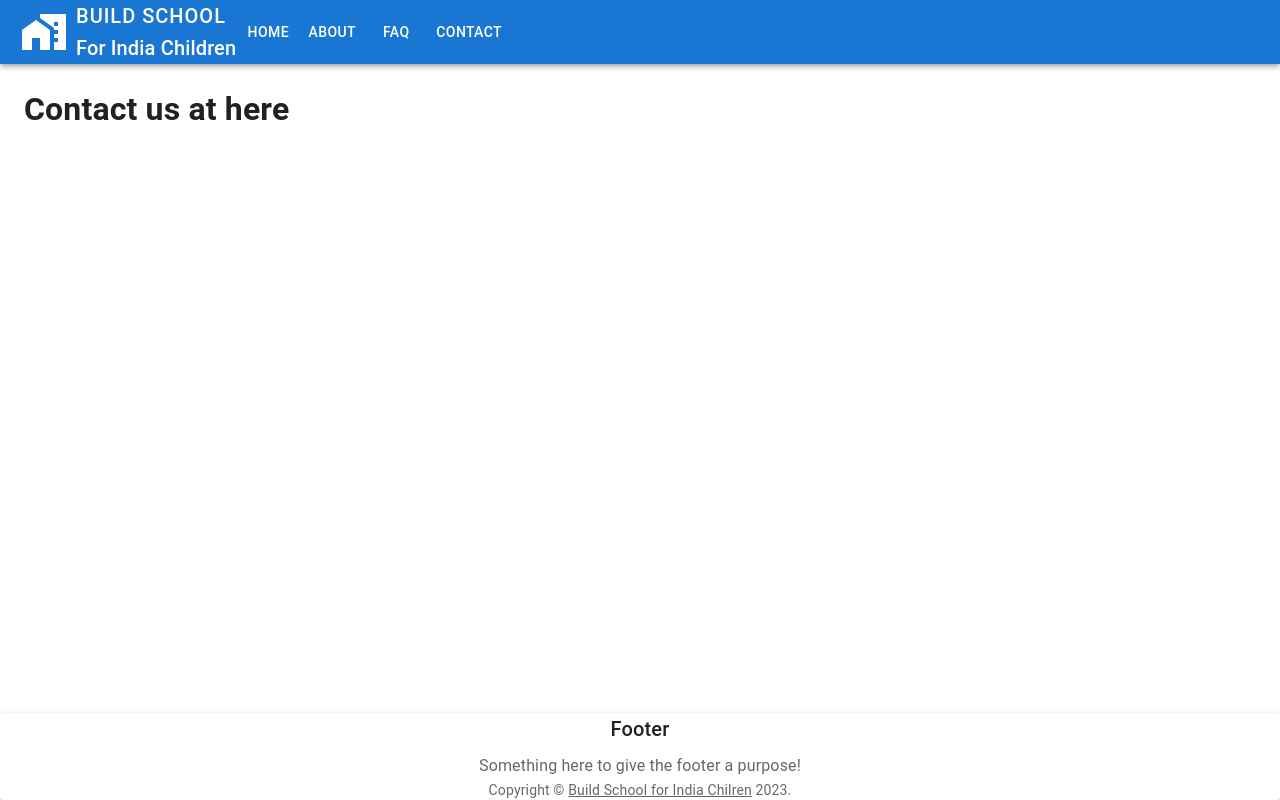
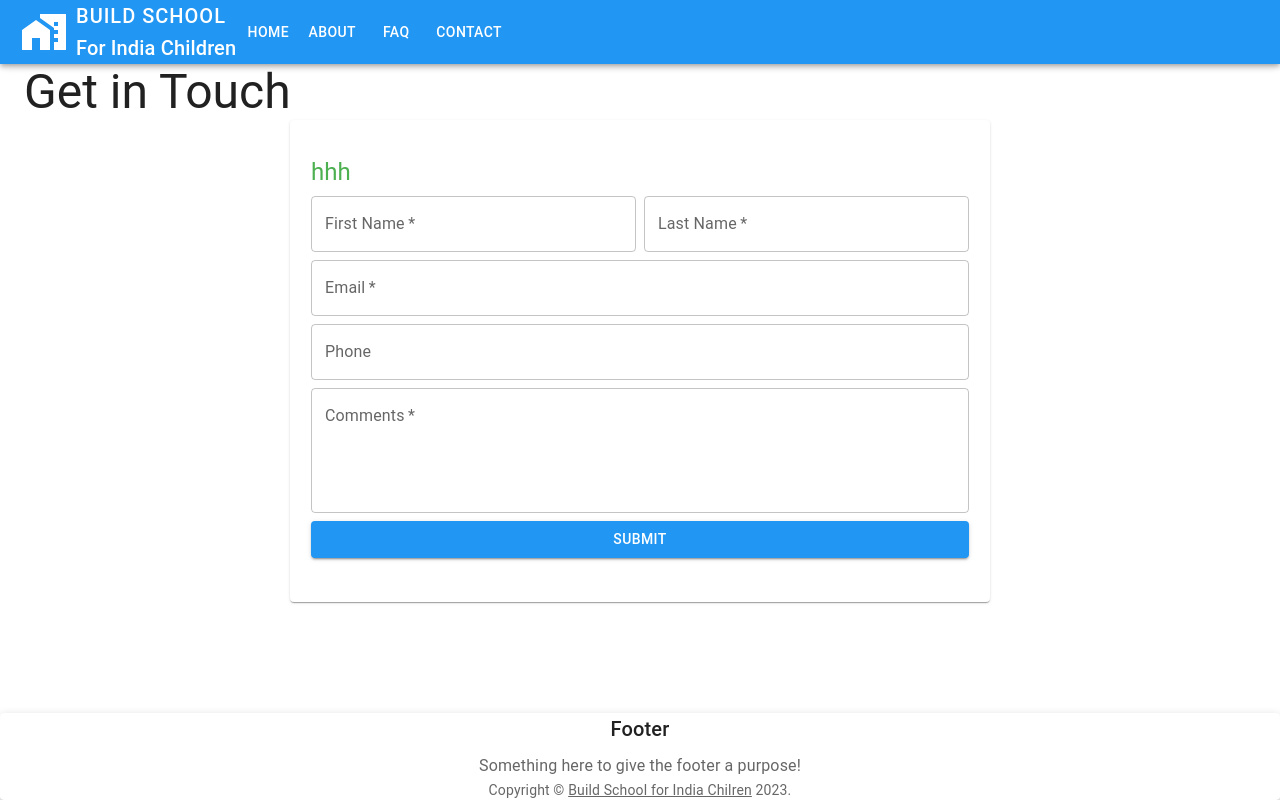
Before and after one commit to ipraisethelord/for-india-children, a React (Vite) app: page /Contact in a window 1280 px wide. Built offline with nearby package versions, Linux system fonts and the light colour scheme.

Commit message:
add contact form and set up submit form

```diff
--- a/package.json
+++ b/package.json
@@ -9,11 +9,13 @@
     "preview": "vite preview"
   },
   "dependencies": {
+    "@emailjs/browser": "^3.11.0",
     "@emotion/react": "^11.10.6",
     "@emotion/styled": "^11.10.6",
     "@fontsource/roboto": "^4.5.8",
     "@mui/icons-material": "^5.11.16",
     "@mui/material": "^5.11.16",
+    "dotenv": "^16.0.3",
     "localforage": "^1.10.0",
     "match-sorter": "^6.3.1",
     "react": "^18.2.0",
--- a/src/App.jsx
+++ b/src/App.jsx
@@ -3,7 +3,7 @@ import reactLogo from './assets/react.svg'
 import viteLogo from '/vite.svg'
 //import './App.css'
 import React from 'react';
-import { ThemeProvider, createTheme } from '@mui/material/styles';
+
 // import Container from './components/reusable/Container';
 // import Box from '@mui/material/Box';
 // import Home from './components/pages/Home';
@@ -12,36 +12,18 @@ import { ThemeProvider, createTheme } from '@mui/material/styles';
 // import Contact from './components/pages/Contact';
 // import { BrowserRouter as Router, Routes, Route } from 'react-router-dom';
 import Router from './components/reusable/Router';
-import CssBaseline from "@mui/material/CssBaseline";
-
 
 function App() {
-  // const [count, setCount] = useState(0)
-  const theme = createTheme({
-components: {
-  MuiTypography: {
-    variants: [
-      {
-        props: { variant: "body2",},
-        style: { fontsize: 12,
-                  color:"crimson"}
-      },
-      {
-        props: { variant: "body3",},
-        style: { fontsize: 10,
-                  color:"cornflowerblue"},
-      },
-    ]
-  }
+
+  return (
+    <Router />
+
+  )
 }
 
-  });
-
-  return (
-    <ThemeProvider theme={theme}>
-     <CssBaseline />
-    <Router />
-      {/* <Router>
+export default App
+//<button onClick={() => setCount((count) => count + 1)}>ount is {count}</button>
+ {/* <Router>
           <Routes>
             <Route path='/' element={<Container><Box sx={{ display: 'flex' }} ><Home/></Box></Container>} />
             <Route path='/About' element={<Container><About /></Container>} />
@@ -50,12 +32,3 @@ components: {
           </Routes>
         </Router>
        */}
-    </ThemeProvider>
-
-
-
-  )
-}
-
-export default App
-//<button onClick={() => setCount((count) => count + 1)}>ount is {count}</button>
--- a/src/components/pages/Contact.jsx
+++ b/src/components/pages/Contact.jsx
@@ -1,7 +1,133 @@
-import React from "react";
+import React, {useState,  useRef  } from "react";
+import Grid from "@mui/material/Grid";
+import TextField from "@mui/material/TextField";
+import Button from "@mui/material/Button";
+import Card from "@mui/material/Card";
+import CardContent from "@mui/material/CardContent";
+import Typography from "@mui/material/Typography";
 
+import emailjs from '@emailjs/browser';
+import dotenv from 'dotenv';
+dotenv.config();
 function Contact() {
-    return ( <h1>Contact us at here</h1> );
+
+  const [toSend, setToSend] = useState({
+    first_name: '',
+    last_name: '',
+    phone: '',
+    message: '',
+    user_email: '',
+  });
+  const [msg, setMsg]= useState("hhh");
+  const form = useRef();
+
+  const handleChange = (e) => {
+    setToSend({ ...toSend, [e.target.name]: e.target.value});
+  };
+  const sendEmail = (e) => {
+    e.preventDefault();
+
+    emailjs.sendForm(process.env.REACT_APP_SERVICE_ID, process.env.REACT_APP_TEMPLATE_ID, form.current, process.env.REACT_APP_USER_ID)
+      .then((result) => {
+          console.log(result.text);
+          setMsg("Your form has been submitted!")
+      }, (error) => {
+          console.log(error.text);
+      });
+  };
+  return (
+    <>
+     <Typography variant="h3">Get in Touch</Typography>
+      <Grid>
+        <Card style={{ maxWidth: 700, padding: "20px 5px", margin: "0 auto" }}>
+          <CardContent >
+            <Typography gutterBottom variant="h5" color="success.main">
+              {msg}
+            </Typography>
+
+            <form ref={form} onSubmit={sendEmail}>
+              <Grid container spacing={1}>
+                <Grid xs={12} sm={6} item>
+                  <TextField
+                    placeholder="Enter first name"
+                    name='first_name'
+                    label="First Name"
+                    variant="outlined"
+                    value={toSend.first_name}
+                    onChange={handleChange}
+                    fullWidth
+                    required
+                  />
+                </Grid>
+                <Grid xs={12} sm={6} item>
+                  <TextField
+                    placeholder="Enter last name"
+                    name='last_name'
+                    label="Last Name"
+                    variant="outlined"
+                    value={toSend.last_name}
+                    onChange={handleChange}
+                    fullWidth
+                    required
+                  />
+                </Grid>
+                <Grid item xs={12}>
+                  <TextField
+                    type="email"
+                    placeholder="Enter email"
+                    name='user_email'
+                    label="Email"
+                    variant="outlined"
+                    value={toSend.user_email}
+                    onChange={handleChange}
+                    fullWidth
+                    required
+                  />
+                </Grid>
+                <Grid item xs={12}>
+                  <TextField
+                    type="number"
+                    name='phone'
+                    placeholder="Enter phone number"
+                    label="Phone"
+                    value={toSend.phone}
+                    onChange={handleChange}
+                    variant="outlined"
+                    fullWidth
+
+                  />
+                </Grid>
+                <Grid item xs={12}>
+                  <TextField
+                    label="Comments"
+                    name='message'
+                    multiline
+                    rows={4}
+                    placeholder="Type your message here"
+                    variant="outlined"
+                    value={toSend.message}
+                    onChange={handleChange}
+                    fullWidth
+                    required
+                  />
+                </Grid>
+                <Grid item xs={12}>
+                  <Button
+                    type="submit"
+                    variant="contained"
+                    color="primary"
+                    fullWidth
+                  >
+                    Submit
+                  </Button>
+                </Grid>
+              </Grid>
+            </form>
+          </CardContent>
+        </Card>
+      </Grid>
+    </>
+  );
 }
 
 export default Contact;
--- a/src/main.jsx
+++ b/src/main.jsx
@@ -3,15 +3,20 @@ import React from 'react'
 import App from './App'
 import './index.css'
 import { createRoot } from 'react-dom/client';
-import ScopedCssBaseline from '@mui/material/ScopedCssBaseline';
+//import ScopedCssBaseline from '@mui/material/ScopedCssBaseline';
+import CssBaseline from "@mui/material/CssBaseline";
+import theme from "./theme";
+import { ThemeProvider, createTheme } from '@mui/material/styles';
 const domNode = document.getElementById('root');
 const root = createRoot(domNode);
 
 root.render(
   <React.StrictMode>
      {/* <ScopedCssBaseline> */}
+     <ThemeProvider theme={theme}>
+     <CssBaseline />
      <App />
      {/* </ScopedCssBaseline> */}
-
+     </ThemeProvider>
   </React.StrictMode>
 )
--- /dev/null
+++ b/src/theme.jsx
@@ -0,0 +1,43 @@
+import { createTheme } from '@mui/material/styles';
+import { red, green, blue,  purple } from '@mui/material/colors';
+
+// Create a theme instance.
+const theme = createTheme({
+  palette: {
+    primary: {
+      main: blue[500],
+      light: blue.A100,
+    },
+    secondary: {
+      main: '#19857b',
+    },
+    error: {
+      main: red.A400,
+    },
+    info: {
+        main: purple[800],
+    },
+    success: {
+        main: green[500],
+    },
+  },
+  // components: {
+  //   MuiTypography: {
+  //     variants: [
+  //       {
+  //         props: { variant: "body1",},
+  //         style: { fontsize: 14,
+  //                   color:"cornflowerblue"},
+  //       },
+  //       {
+  //         props: { variant: "body2",},
+  //         style: { fontsize: 12,
+  //                   color:"crimson"}
+  //       },
+
+  //     ]
+  //   }
+  // },
+});
+
+export default theme;
```
Also changed, not shown: 2 other files (tests, documents, lock files or other folders).
